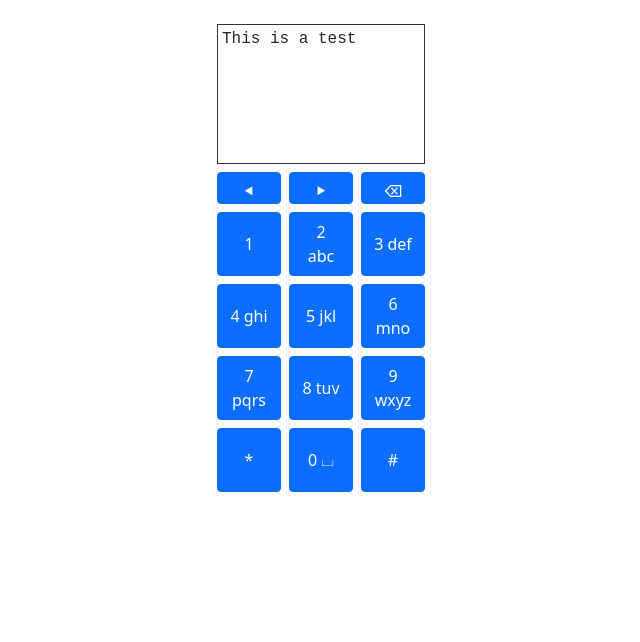
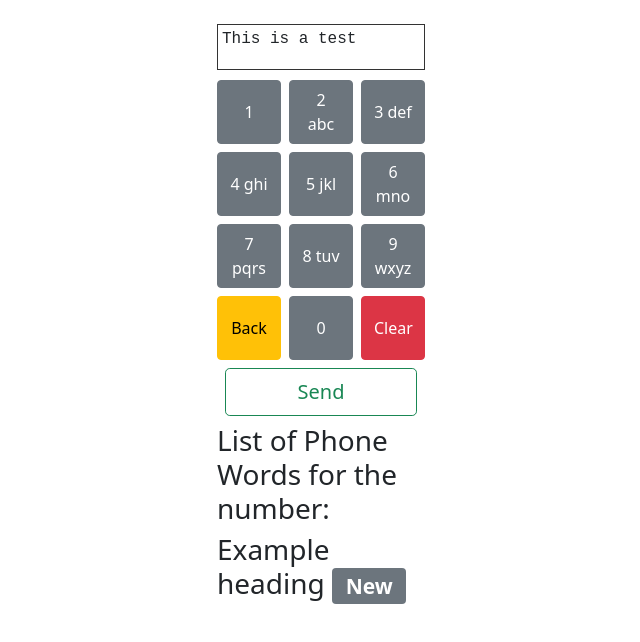
Before and after one commit to Amrod92/client_number-to-word, a React (Create React App) app: page / in a window 1280 px wide. Shown: the top 642 px of the page, without its empty margins (327-967 px from the left). Built offline with nearby package versions, Linux system fonts and the light colour scheme.

Commit message:
Implementing keyboard interaction

```diff
--- a/src/App.css
+++ b/src/App.css
@@ -4,6 +4,10 @@
   gap: 8px;
   grid-template-rows: 140px auto;
   margin: 24px auto;
+}
+
+.Screen {
+  margin-bottom: 5%;
 }
 
 @keyframes cursor {
--- a/src/App.js
+++ b/src/App.js
@@ -2,12 +2,16 @@ import './App.css';
 import 'bootstrap/dist/css/bootstrap.min.css';
 import Keyboard from './components/Keyboard';
 import Screen from './components/Screen';
+import PhonewordsResults from './components/PhonewordsResults';
 
 function App() {
   return (
     <div className='App'>
-      <Screen />
-      <Keyboard />
+      <div>
+        <Screen />
+        <Keyboard />
+        <PhonewordsResults />
+      </div>
     </div>
   );
 }
--- a/src/components/Keyboard.css
+++ b/src/components/Keyboard.css
@@ -1,6 +1,6 @@
 .keyboard {
   display: grid;
   grid-template-columns: repeat(3, 64px);
-  grid-template-rows: 32px repeat(4, 64px);
+  grid-template-rows: repeat(4, 64px);
   gap: 8px;
 }
--- a/src/components/Keyboard.js
+++ b/src/components/Keyboard.js
@@ -1,26 +1,89 @@
-import React from 'react';
+import React, { useState } from 'react';
 import Button from 'react-bootstrap/Button';
+import axios from 'axios';
 import './Keyboard.css';
 
 function Keyboard() {
+  const [number, setNumber] = useState([]);
+
+  // Add element inside array
+  const addNumber = e => {
+    setNumber([...number, e]);
+  };
+
+  let concatenateNumber = number.join('');
+
+  // Clear the array
+  const clearNumber = e => {
+    setNumber((number.length = 0));
+  };
+
+  // Remove the last element from the array
+  const backNumber = e => {
+    setNumber(number.pop());
+  };
+
+  const sendData = () => {
+    axios
+      .post(`http://localhost:9000/api/v1/phonewords/${concatenateNumber}`)
+      .then(response => {
+        console.log(response);
+      })
+      .catch(error => {
+        console.log(error);
+      });
+  };
+
   return (
-    <div className='keyboard'>
-      {/* Keyboard */}
-      <Button>⯇</Button>
-      <Button>⯈</Button>
-      <Button>⌫</Button>
-      <Button>1 </Button>
-      <Button>2 abc</Button>
-      <Button>3 def</Button>
-      <Button>4 ghi</Button>
-      <Button>5 jkl</Button>
-      <Button>6 mno</Button>
-      <Button>7 pqrs</Button>
-      <Button>8 tuv</Button>
-      <Button>9 wxyz</Button>
-      <Button>*</Button>
-      <Button>0 ⌴</Button>
-      <Button>#</Button>
+    <div>
+      <div
+        className='keyboard'
+        value={'example'}
+        onClick={e => addNumber(e.target.value, 'value')}
+      >
+        {/* Keyboard */}
+        <Button variant='secondary' value='1'>
+          1{' '}
+        </Button>
+        <Button variant='secondary' value='2'>
+          2 abc
+        </Button>
+        <Button variant='secondary' value='3'>
+          3 def
+        </Button>
+        <Button variant='secondary' value='4'>
+          4 ghi
+        </Button>
+        <Button variant='secondary' value='5'>
+          5 jkl
+        </Button>
+        <Button variant='secondary' value='6'>
+          6 mno
+        </Button>
+        <Button variant='secondary' value='7'>
+          7 pqrs
+        </Button>
+        <Button variant='secondary' value='8'>
+          8 tuv
+        </Button>
+        <Button variant='secondary' value='9'>
+          9 wxyz
+        </Button>
+        <Button variant='warning' onClick={backNumber}>
+          Back
+        </Button>
+        <Button variant='secondary' value='0'>
+          0
+        </Button>
+        <Button variant='danger' onClick={clearNumber}>
+          Clear
+        </Button>
+      </div>
+      <div className='d-grid gap-2 m-2'>
+        <Button variant='outline-success' size='lg' onClick={sendData}>
+          Send
+        </Button>
+      </div>
     </div>
   );
 }
--- /dev/null
+++ b/src/components/PhonewordsResults.js
@@ -0,0 +1,15 @@
+import React from 'react';
+import Badge from 'react-bootstrap/Badge';
+
+function PhonewordsResults() {
+  return (
+    <div>
+      <h3>List of Phone Words for the number: </h3>
+      <h3>
+        Example heading <Badge bg='secondary'>New</Badge>
+      </h3>
+    </div>
+  );
+}
+
+export default PhonewordsResults;
```
Also changed, not shown: 1 other file (tests, documents, lock files or other folders).
